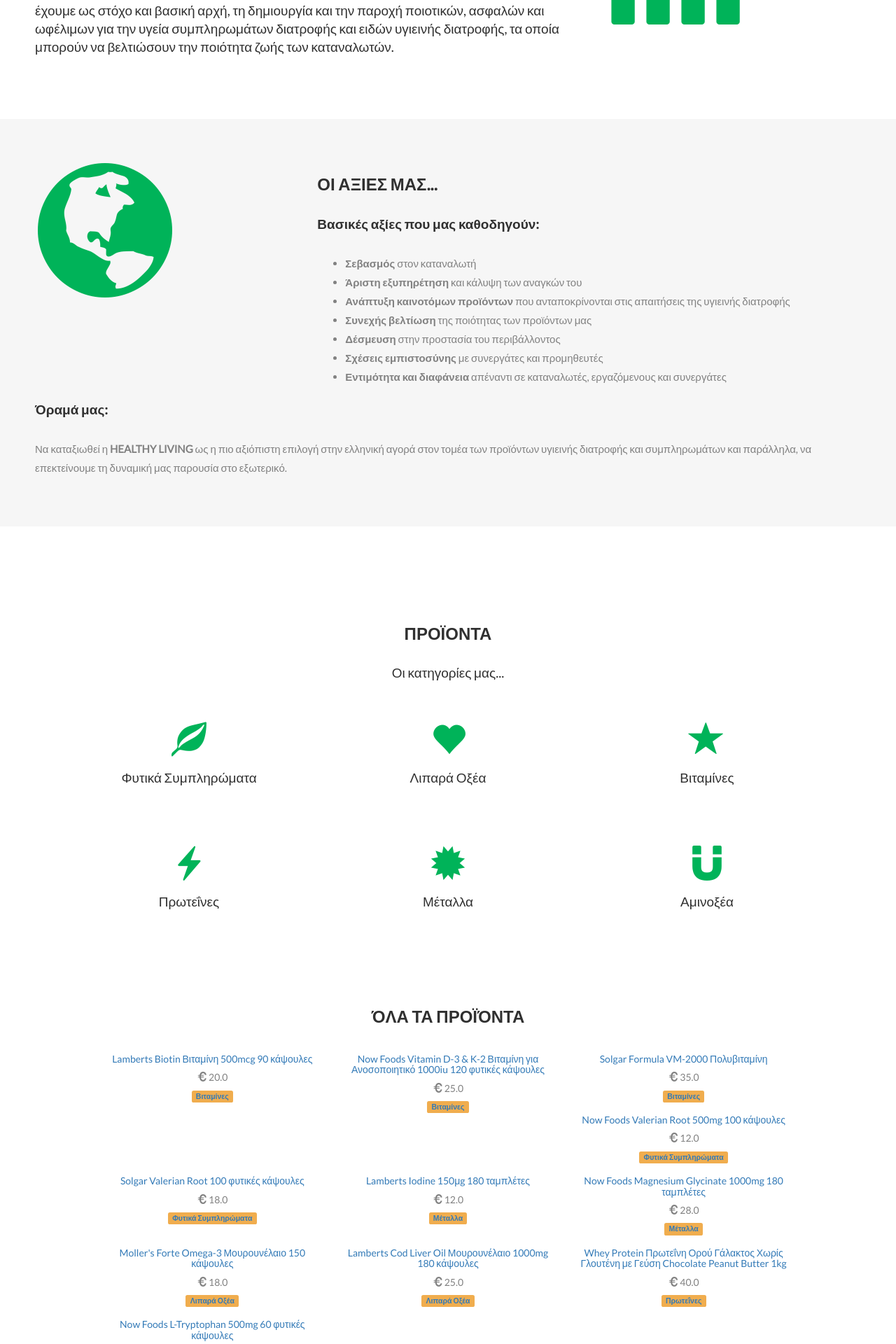
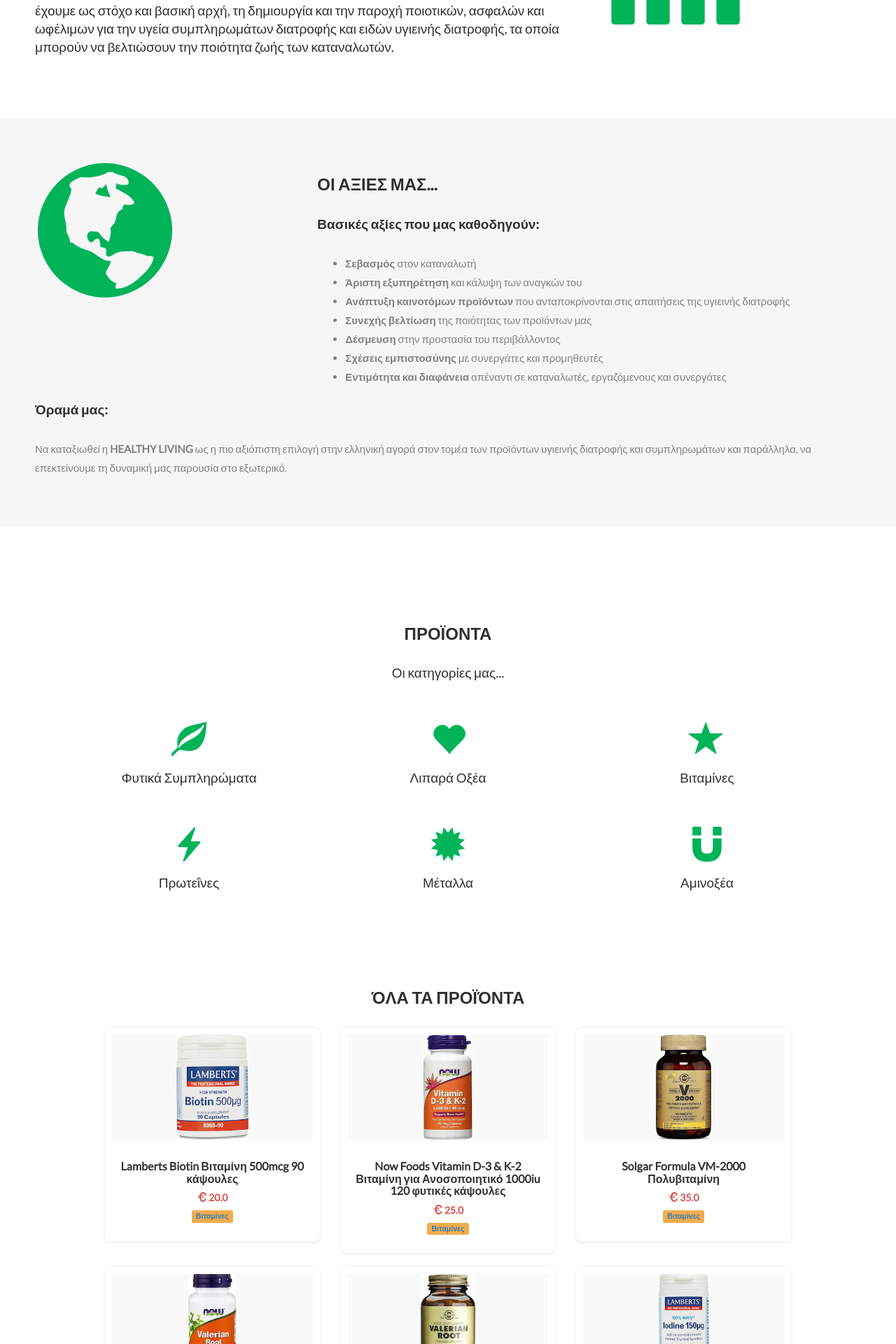
Before and after one commit to GitZakis/SuperFoods, a Django app: page / in a window 1280 px wide. Shown: the part 640-2560 px from the top of the page at 70% size. Run offline with Django 5.2, Linux system fonts and the light colour scheme; data comes from the database, SQL or seed files in the repository; both versions use the stored data as it was after the commit; some libraries are stand-ins or nearby versions.

Commit message:
sunday 1 commit

```diff
--- a/healthy/static/css/superfoods.css
+++ b/healthy/static/css/superfoods.css
@@ -175,3 +175,39 @@
       font-size: 150px;
     }
   }
+
+
+    .product-box {
+        padding: 10px;
+        background: #fff;
+        border-radius: 8px;
+        box-shadow: 0px 1px 5px rgba(0, 0, 0, 0.1);
+        margin-bottom: 20px;
+        text-align: center;
+    }
+    .product-title {
+        font-size: 16px;
+        font-weight: bold;
+        color: #333;
+        text-decoration: none;
+    }
+    .product-title:hover {
+        color: #d9534f;
+        text-decoration: underline;
+    }
+    .product-price {
+        font-size: 14px;
+        font-weight: bold;
+        color: #d9534f;
+        margin-top: 5px;
+    }
+    .product-image-small {
+        max-width: 100%;
+        max-height: 150px; /* Μικρότερη εικόνα */
+        width: auto;
+        height: auto;
+        object-fit: contain; /* Εξασφαλίζει ότι η εικόνα δεν κόβεται */
+        display: block;
+        margin: 0 auto;
+        background-color: #f9f9f9;
+    }
--- a/healthy/templates/blog/base.html
+++ b/healthy/templates/blog/base.html
@@ -46,11 +46,17 @@
   <p>We specialize in superfoods</p>
   <form>
     <div class="input-group">
-      <input type="search" class="form-control" size="50" placeholder="Search..." required>
-      <div class="input-group-btn">
-        <button type="button" class="btn btn-danger">Search</button>
+      <form type="get" action="/">
+
+         <input type="text" name="txt" class="form-control" size="50" placeholder="Search..." >
+         <div class="input-group-btn">
+
+            <input type="submit" value="Submit" class="btn btn-danger">
+         </div>
+      </form>
+
       </div>
-    </div>
+
   </form>
 </div>
 
@@ -132,7 +138,7 @@
 		  <div class="col-sm-4"  >
 		  <div class="thumbnail">
 
-             <img src="{{ Products.image.url }}" alt="Paris" width="50" height="50">
+             <img src="newyork.jpg" alt="Paris" width="50" height="50">
 			<p><strong>Lamberts biotin</strong></p>
 			<p>Yes, we built Paris</p>
 		  </div>
--- a/healthy/templates/blog/post_list.html
+++ b/healthy/templates/blog/post_list.html
@@ -6,54 +6,54 @@
     <h4>Οι κατηγορίες μας...</h4>
     <br>
 
+    <!-- Κατηγορίες (6 κατηγορίες εμφανίζονται σωστά) -->
     <div class="row slideanim">
         <div class="col-sm-4">
             <span class="glyphicon glyphicon-leaf logo-small"></span>
-
             <a href="{% url 'post_list' %}?cat=2"><h4>Φυτικά Συμπληρώματα</h4></a>
         </div>
-
         <div class="col-sm-4">
             <span class="glyphicon glyphicon-heart logo-small"></span>
-
             <a href="{% url 'post_list' %}?cat=4"><h4>Λιπαρά Οξέα</h4></a>
         </div>
-
         <div class="col-sm-4">
             <span class="glyphicon glyphicon-star logo-small"></span>
-
             <a href="{% url 'post_list' %}?cat=1"><h4>Βιταμίνες</h4></a>
         </div>
-    </div> <!-- Κλείσιμο row -->
+    </div>
 
-    <br><br>
+    <br>
 
     <div class="row slideanim">
         <div class="col-sm-4">
             <span class="glyphicon glyphicon-flash logo-small"></span>
-
-            <a href="{% url 'post_list' %}?cat=5"> <h4>Πρωτεΐνες</h4></a>
+            <a href="{% url 'post_list' %}?cat=5"><h4>Πρωτεΐνες</h4></a>
         </div>
         <div class="col-sm-4">
             <span class="glyphicon glyphicon-certificate logo-small"></span>
-
-             <a href="{% url 'post_list' %}?cat=3"> <h4>Μέταλλα</h4></a>
+            <a href="{% url 'post_list' %}?cat=3"><h4>Μέταλλα</h4></a>
         </div>
         <div class="col-sm-4">
             <span class="glyphicon glyphicon-magnet logo-small"></span>
-
-            <a href="{% url 'post_list' %}?cat=6"> <h4>Αμινοξέα</h4></a>
+            <a href="{% url 'post_list' %}?cat=6"><h4>Αμινοξέα</h4></a>
         </div>
-    </div> <!-- Κλείσιμο row -->
+    </div>
 
     <br>
 
+    <!-- Λίστα Προϊόντων (3 προϊόντα ανά σειρά) -->
     <div id="services" class="container-fluid text-center">
         <h2>Όλα τα Προϊόντα</h2>
+
         <div class="row">
             {% for product in products %}
-            <div class="col-md-4 product-item">
-                <div class="product-box">
+                {% if forloop.counter0|divisibleby:3 %}
+                    </div><div class="row">
+                {% endif %}
+                <div class="col-md-4">
+                    <div class="thumbnail product-box">
+                        <img src="{{ product.image.url }}" class="img-responsive product-image-small" alt="{{ product.title }}">
+                        <div class="caption">
                             <h5>
                                 <a href="{% url 'post_detail' pk=product.pk %}" class="product-title">
                                     {{ product.title }}
@@ -62,11 +62,10 @@
                             <h5 class="product-price">
                                 <span class="glyphicon glyphicon-euro"></span> {{ product.price }}
                             </h5>
-
                             {% if product.category %}
                             <h5>
                                 <span class="label label-warning">
-                            <a href="{% url 'post_list' %}?cat={{ product.category_id }}" class="category-link">
+                                    <a href="{% url 'post_list' %}?cat={{ product.category.id }}" class="category-link">
                                         {{ product.category }}
                                     </a>
                                 </span>
@@ -74,9 +73,14 @@
                             {% endif %}
                         </div>
                     </div>
+                </div>
+            {% empty %}
+                <p>Δεν βρέθηκαν προϊόντα.</p>
             {% endfor %}
-        </div> <!-- Κλείσιμο row -->
-    </div> <!-- Κλείσιμο #services -->
-</div> <!-- Κλείσιμο container-fluid -->
+        </div>
+    </div>
+</div>
+
+
 
 {% endblock content %}
--- a/healthy/views.py
+++ b/healthy/views.py
@@ -1,22 +1,28 @@
 from django.shortcuts import render,get_object_or_404,redirect
 from django.template.defaulttags import comment
-
 from .models import  Products,Categories,Manufacturers
 from django.utils import timezone
+from django.db.models import Q
 
 # Create your views here.
 def post_list(request):
     cat = request.GET.get('cat')
+    txt = request.GET.get('txt')
 
     if cat is None:
-       products = Products.objects.filter(published_date__lte=timezone.now()).order_by('published_date')
+        if txt:
+            product = Products.objects.filter(
+                (Q(description__contains=txt) | Q(description__contains=txt)) & Q(published_date__lte=timezone.now())).order_by(
+                'published_date')
+        else:
+            product = Products.objects.filter(published_date__lte=timezone.now()).order_by('published_date')
     elif cat.isdigit():
         cat = int(cat)
-        products = Products.objects.filter(published_date__lte=timezone.now()).filter(category=cat).order_by('published_date')
+        product = Products.objects.filter(published_date__lte=timezone.now()).filter(category=cat).order_by('published_date')
     else:
-        products = Products.objects.filter(published_date__lte=timezone.now()).order_by('published_date')
+        product = Products.objects.filter(published_date__lte=timezone.now()).order_by('published_date')
 
-    return render(request, 'blog/post_list.html', {'products': products})
+    return render(request, 'blog/post_list.html', {'products': product})
 
 
 
```
Also changed, not shown: healthy/templates/blog/post_detail.html (+5 -28 lines), db.sqlite3, media/now_foods_l_tryptophan_500mg_60_fytikes_kapsoules.jpeg (added), media/proteini_orou_galaktos_choris_glouteni_me_geysi_chocolate_peanut_butter_25gr.jpeg (added). Lines whose indentation alone changed are shown as unchanged.
